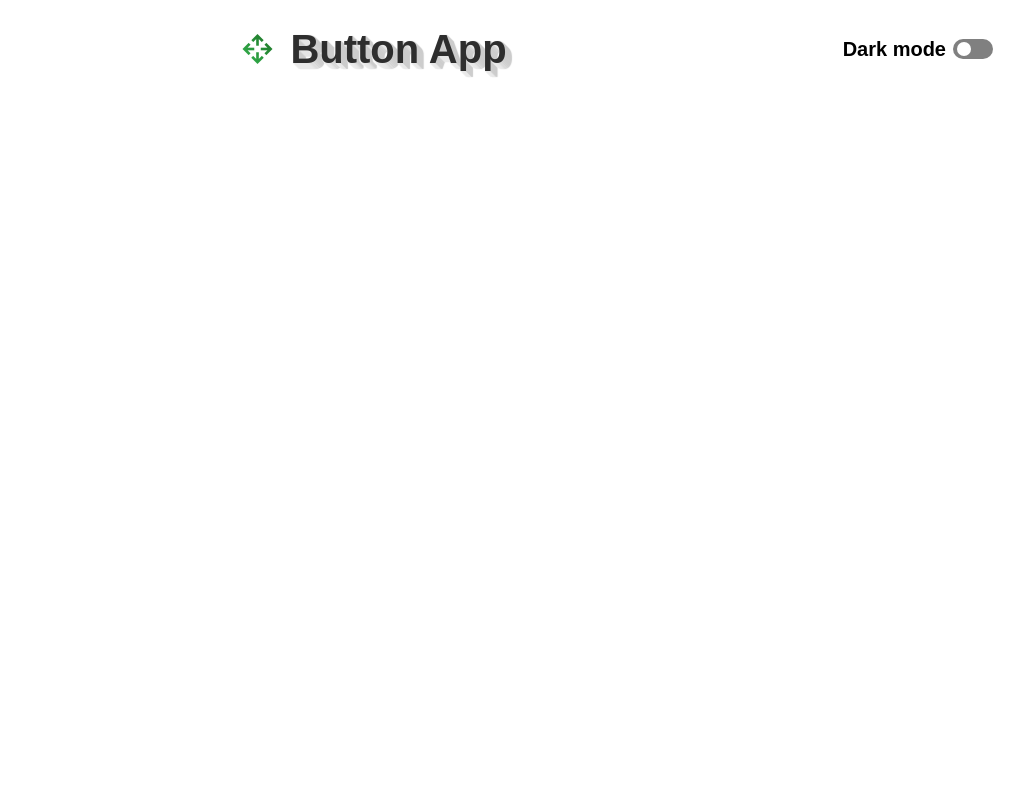
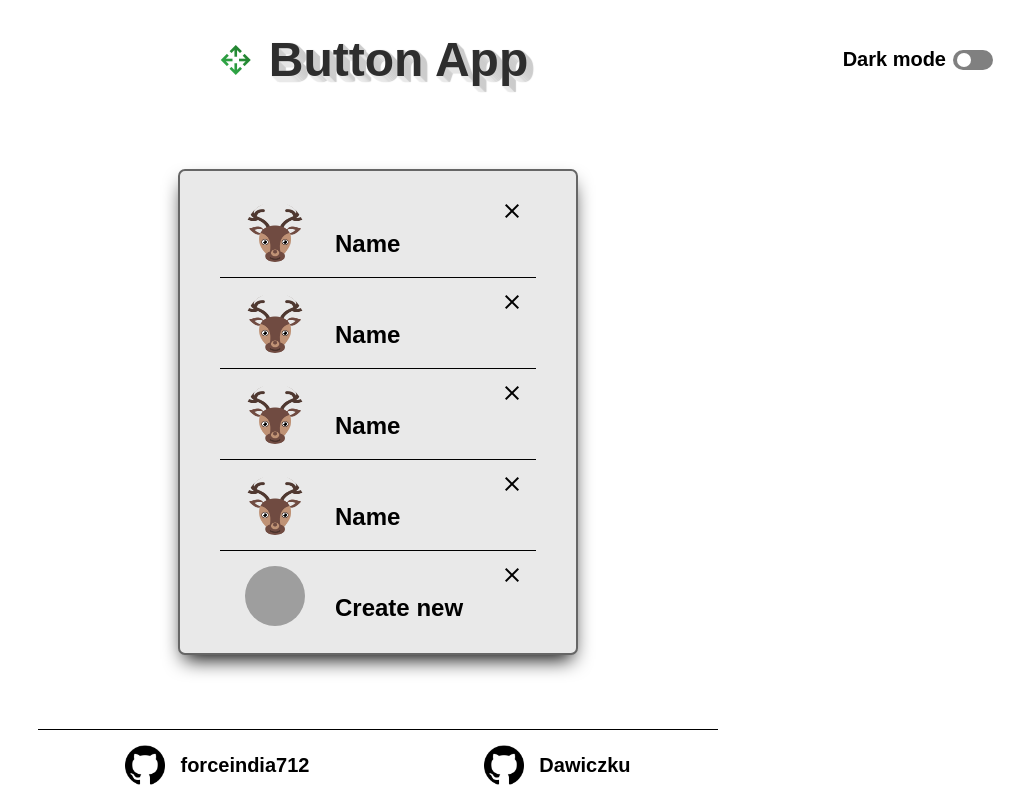
Before and after one commit to Dawiczku/buttonapp-frontend, a React (Create React App) app in the folder button/: page / in a window 1280 px wide. Shown: the whole page, without its empty margins (262-1280 px from the left). Built offline with nearby package versions, Linux system fonts and the light colour scheme; grey boxes are pictures that could not be loaded; a web font is replaced by a local one.

Commit message:
Create and style the footer

```diff
--- a/button/src/App.js
+++ b/button/src/App.js
@@ -1,11 +1,15 @@
 import "./styles/styles.css";
 import React from "react";
-import Header from "./Header";
+import Header from "./components/Header";
+import AccountList from "./components/AccountList";
+import Footer from "./components/Foooter";
 
 function App() {
   return (
     <>
       <Header />
+      <AccountList />
+      <Footer />
     </>
   );
 }
--- a/button/src/components/Foooter.js
+++ b/button/src/components/Foooter.js
@@ -0,0 +1,28 @@
+import React from "react";
+
+export default function Foooter() {
+  return (
+    <footer>
+      <div className="footer-container">
+        <a href="https://github.com/forceindia712">
+          <img
+            src={require("../avatars/github_logo.png")}
+            alt="github-logo"
+            className="github-logo"
+          ></img>
+          forceindia712
+        </a>
+      </div>
+      <div className="footer-container">
+        <a href="https://github.com/Dawiczku">
+          <img
+            src={require("../avatars/github_logo.png")}
+            alt="github-logo"
+            className="github-logo"
+          ></img>
+          Dawiczku
+        </a>
+      </div>
+    </footer>
+  );
+}
--- /dev/null
+++ b/button/src/styles/_footer.scss
@@ -0,0 +1,36 @@
+footer {
+  @include flex(space-around, center);
+
+  position: fixed;
+  bottom: 0;
+  left: 300px;
+  right: 300px;
+
+  padding: 15px 0;
+  border-top: 1px solid black;
+
+  .footer-container {
+    a {
+      display: flex;
+      align-items: center;
+      gap: 15px;
+
+      font-size: 1.25rem;
+      font-weight: 600;
+
+      text-decoration: none;
+      color: inherit;
+
+      transition: all 0.2s ease-in;
+
+      .github-logo {
+        width: 40px;
+        height: 40px;
+      }
+    }
+
+    a:hover {
+      color: $linkHoverClr;
+    }
+  }
+}
--- a/button/src/styles/_header.scss
+++ b/button/src/styles/_header.scss
@@ -16,7 +16,7 @@ header {
 
   h1 {
     color: #2e2e2e;
-    font-size: 2.5rem;
+    font-size: 3rem;
     text-shadow: 1px 0px 1px #ccc, 0px 1px 1px #eee, 2px 1px 1px #ccc,
       1px 2px 1px #eee, 3px 2px 1px #ccc, 2px 3px 1px #eee, 4px 3px 1px #ccc,
       3px 4px 1px #eee, 5px 4px 1px #ccc, 4px 5px 1px #eee, 6px 5px 1px #ccc,
--- a/button/src/styles/_variables.scss
+++ b/button/src/styles/_variables.scss
@@ -9,3 +9,4 @@ $lightAccountsBorderClr: #666666;
 
 $logoClr: linear-gradient(45deg, #38be55, #196920);
 $avatarHoverClr: rgba(44, 202, 23, 0.55);
+$linkHoverClr: rgb(22, 138, 6);
--- a/button/src/styles/styles.css
+++ b/button/src/styles/styles.css
@@ -15,7 +15,7 @@ header .logo-container {
 }
 header h1 {
   color: #2e2e2e;
-  font-size: 2.5rem;
+  font-size: 3rem;
   text-shadow: 1px 0px 1px #ccc, 0px 1px 1px #eee, 2px 1px 1px #ccc, 1px 2px 1px #eee, 3px 2px 1px #ccc, 2px 3px 1px #eee, 4px 3px 1px #ccc, 3px 4px 1px #eee, 5px 4px 1px #ccc, 4px 5px 1px #eee, 6px 5px 1px #ccc, 5px 6px 1px #eee, 7px 6px 1px #ccc;
 }
 header .material-symbols-outlined {
@@ -141,6 +141,35 @@ header .material-symbols-outlined {
   margin-bottom: 0;
 }
 
+footer {
+  display: flex;
+  justify-content: space-around;
+  align-items: center;
+  position: fixed;
+  bottom: 0;
+  left: 300px;
+  right: 300px;
+  padding: 15px 0;
+  border-top: 1px solid black;
+}
+footer .footer-container a {
+  display: flex;
+  align-items: center;
+  gap: 15px;
+  font-size: 1.25rem;
+  font-weight: 600;
+  text-decoration: none;
+  color: inherit;
+  transition: all 0.2s ease-in;
+}
+footer .footer-container a .github-logo {
+  width: 40px;
+  height: 40px;
+}
+footer .footer-container a:hover {
+  color: rgb(22, 138, 6);
+}
+
 *,
 *::after,
 *::before {
--- a/button/src/styles/styles.scss
+++ b/button/src/styles/styles.scss
@@ -4,6 +4,7 @@
 @import "./header";
 @import "./darkmode";
 @import "./accountList";
+@import "./footer";
 
 *,
 *::after,
```
Also changed, not shown: button/src/avatars/github_logo.png (added), 1 other file (tests, documents, lock files or other folders).
